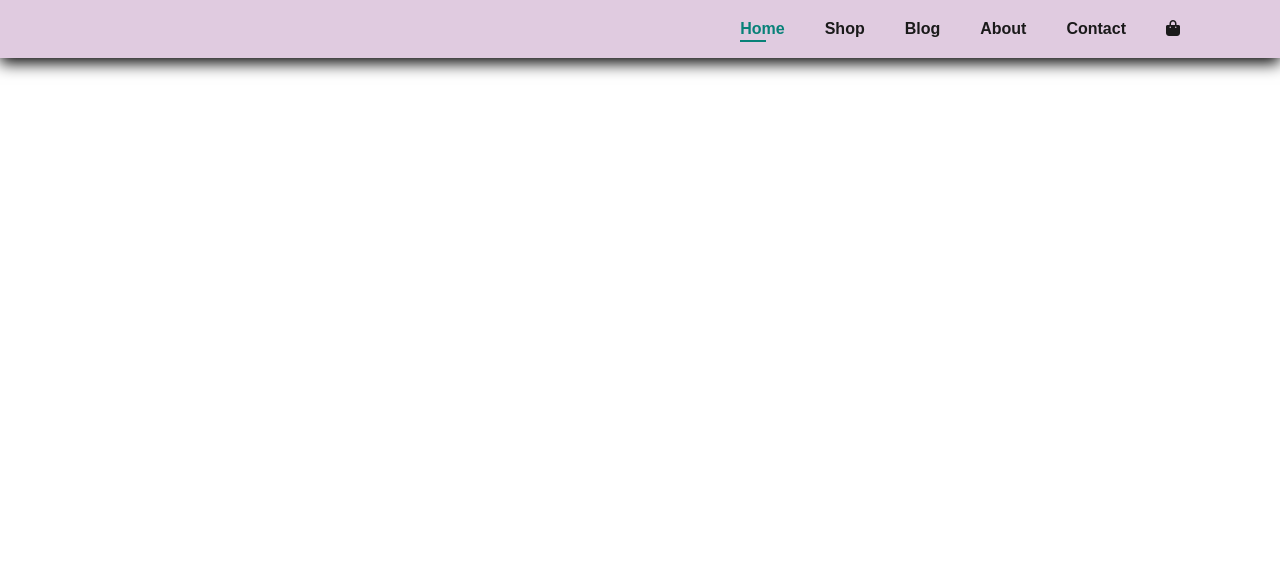
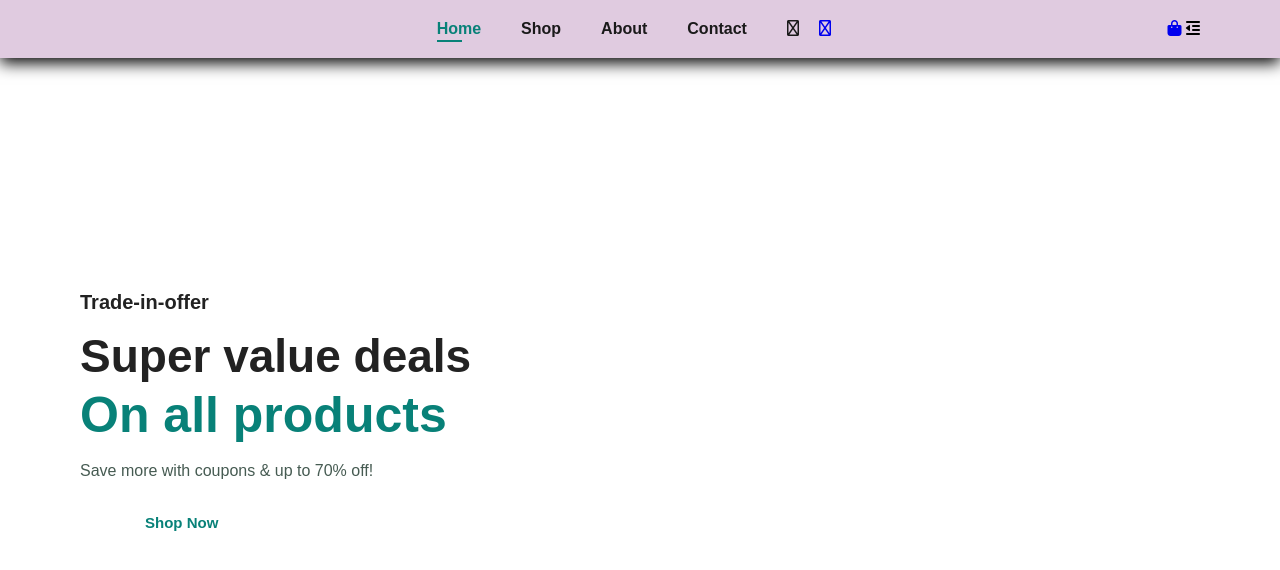
Before and after one commit to Ecomguys/ecom2.0, a plain HTML site: page index.html in a window 1280 px wide. Drawn offline with Linux system fonts and the light colour scheme.

Commit message:
Added hero section

```diff
--- a/index.html
+++ b/index.html
@@ -15,18 +15,31 @@
   <body>
     <section id="header">
       <a href="#"><img src="img/logo.png" class="logo" alt="" /></a>
+
       <div>
         <ul id="navbar">
           <li><a class="active" href="index.html">Home</a></li>
-          <li><a href="#">Shop</a></li>
-          <li><a href="#">Blog</a></li>
-          <li><a href="#">About</a></li>
-          <li><a href="#">Contact</a></li>
-          <li>
-            <a href="#"><i class="fa-solid fa-bag-shopping"></i></a>
+          <li><a href="shop.html">Shop</a></li>
+          <li><a href="about.html">About</a></li>
+          <li><a href="contact.html">Contact</a></li>
+          <li id="lg-bag">
+            <a href="cart.html"><i class="far fa-shopping-bag"></i></a>
           </li>
+          <a href="#" id="close"><i class="far fa-times"></i></a>
         </ul>
       </div>
+      <div id="mobile">
+        <a href="#"><i class="fa-solid fa-bag-shopping"></i></a>
+        <i id="bar" class="fas fa-outdent"></i>
+      </div>
+    </section>
+
+    <section id="hero">
+      <h4>Trade-in-offer</h4>
+      <h2>Super value deals</h2>
+      <h1>On all products</h1>
+      <p>Save more with coupons & up to 70% off!</p>
+      <button>Shop Now</button>
     </section>
     <script src="script.js"></script>
   </body>
```
